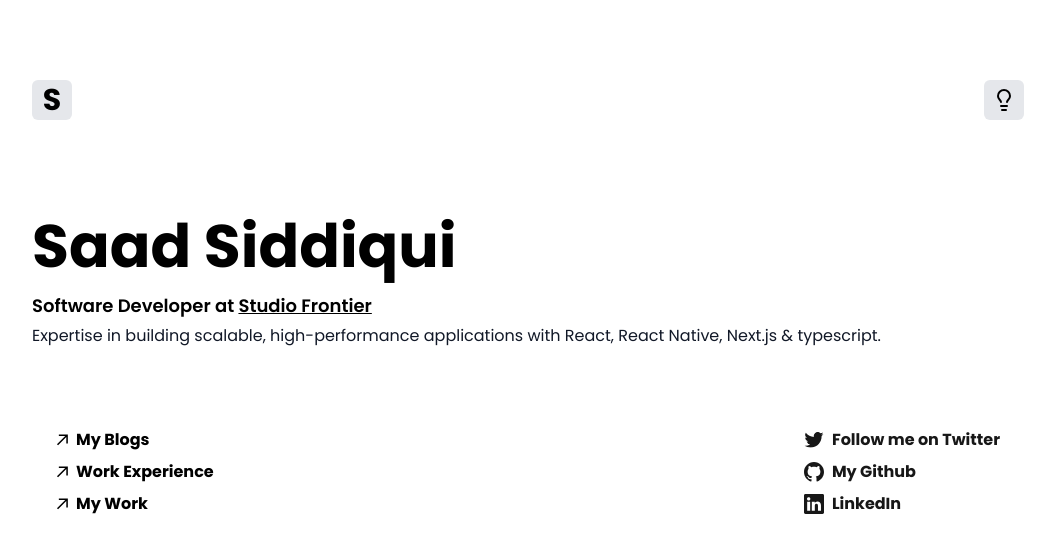
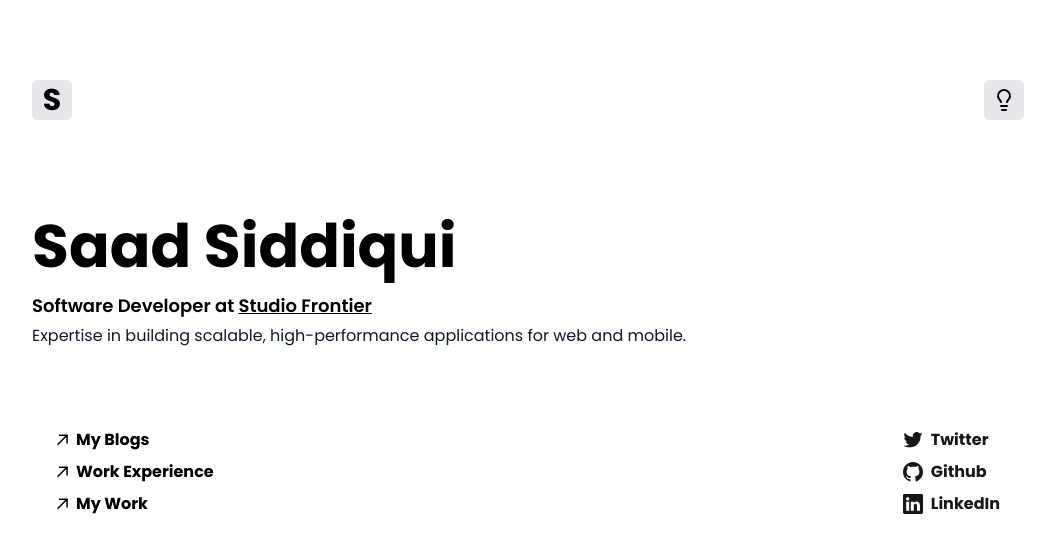
Before and after one commit to saadsiddiqui07/saad.portfolio, a Next.js app: page / in a window 1280 px wide. Shown: the top 552 px of the page, without its empty margins (112-1167 px from the left). Built offline with nearby package versions, Linux system fonts and the light colour scheme.

Commit message:
change social links Text

```diff
--- a/components/hero-section/index.tsx
+++ b/components/hero-section/index.tsx
@@ -26,7 +26,7 @@ const HeroSection = () => {
             </a>
           </h5>
           <span className="text-md text-gray-900 mt-2 sm:mt-0 dark:text-gray-400">
-           Expertise in building scalable, high-performance applications with React, React Native, Next.js & typescript.
+           Expertise in building scalable, high-performance applications for web and mobile.
           </span>
           <div className="flex items-start md:items-center mt-20 flex-col md:flex-row">
             <div className="mt-8 md:mt-0 mx-0 md:mx-6 space-y-2 dark:text-white">
@@ -56,7 +56,7 @@ const HeroSection = () => {
                 className="flex items-center gap-2"
               >
                 <TwitterIcon />
-                <span className="font-bold">Follow me on Twitter</span>
+                <span className="font-bold">Twitter</span>
               </a>
               <a
                 rel="noopener noreferrer"
@@ -65,7 +65,7 @@ const HeroSection = () => {
                 className="flex items-center gap-2"
               >
                 <GithubIcon />
-                <span className="font-bold">My Github</span>
+                <span className="font-bold">Github</span>
               </a>
               <a
                 rel="noopener noreferrer"
```
